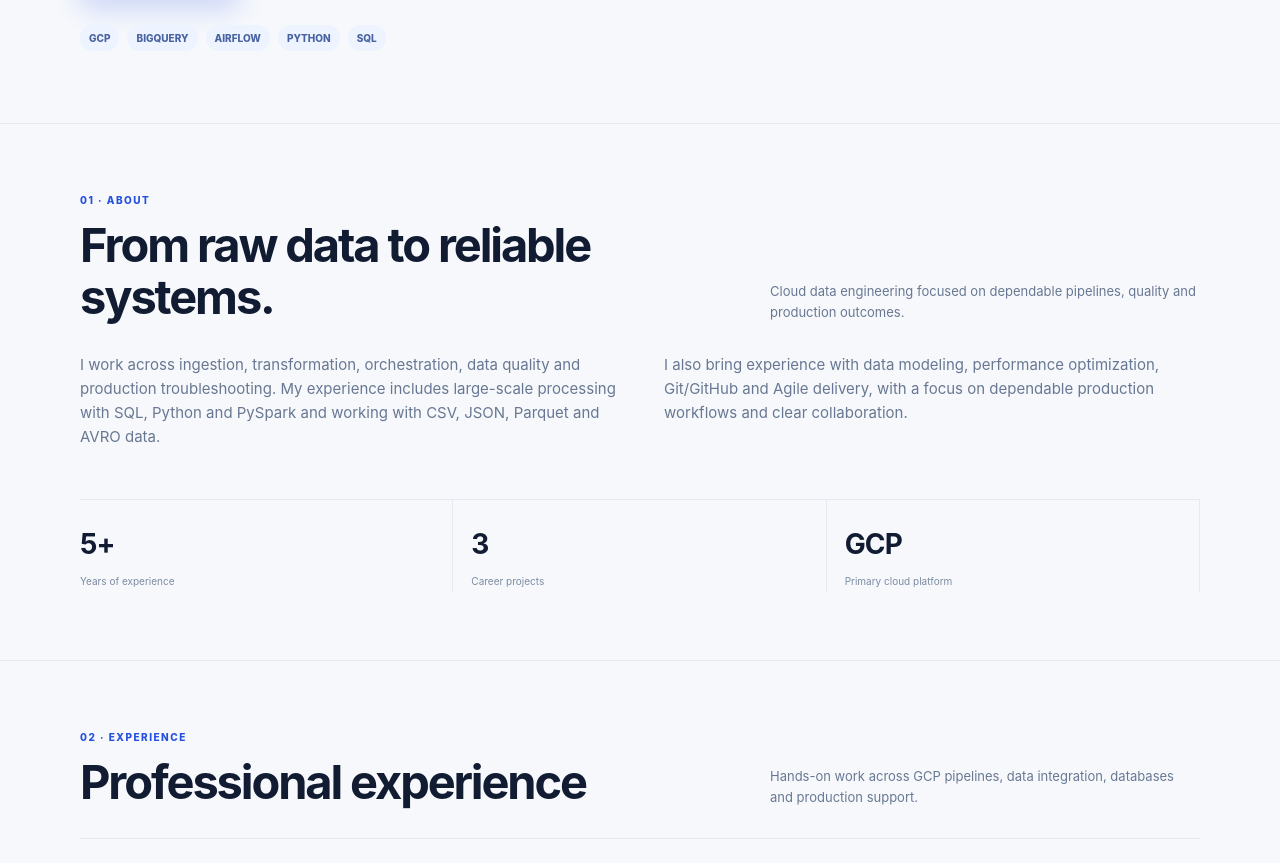
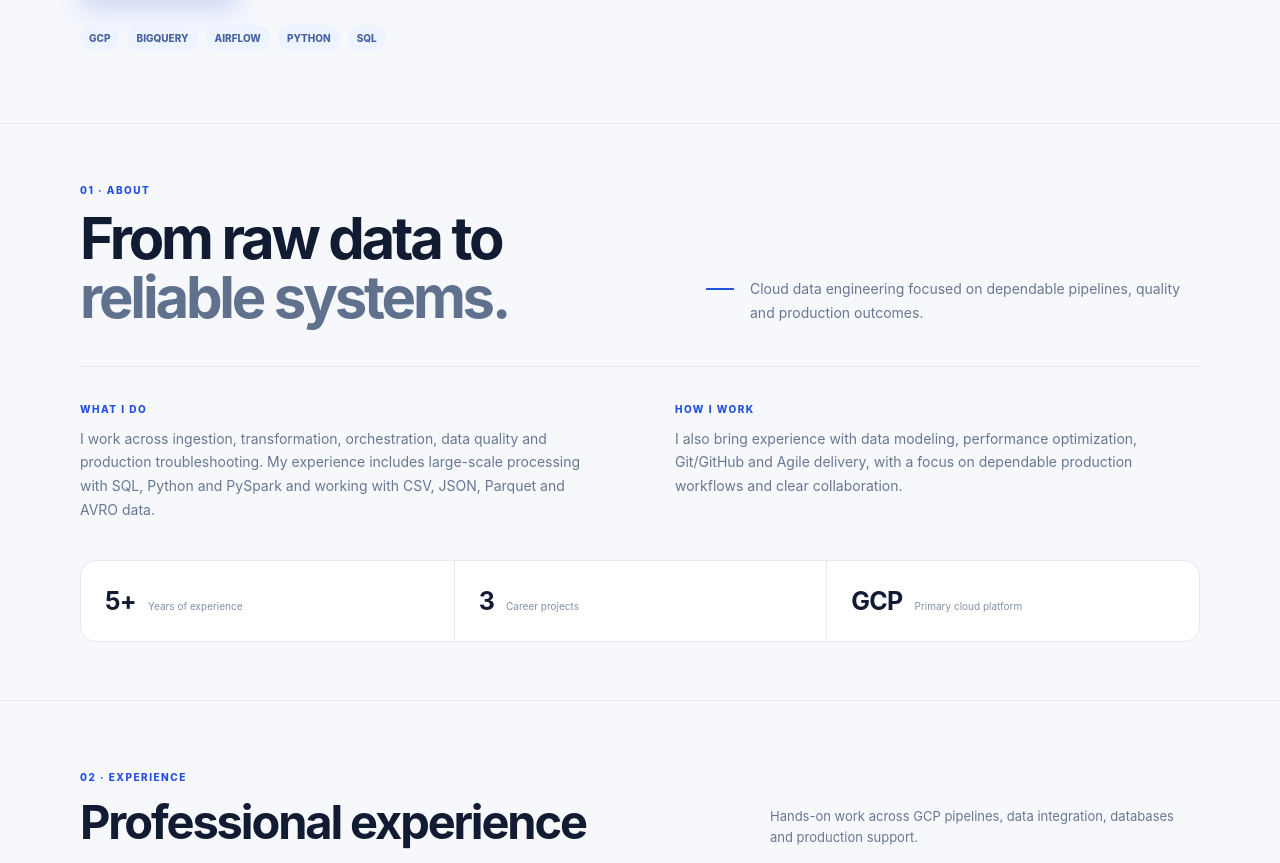
Before and after one commit to Krishna1479/srikrishna-yamana.github.io, a plain HTML site: page index.html in a window 1280 px wide. Shown: the part 711-1574 px from the top of the page. Drawn offline with Linux system fonts and the light colour scheme.

Commit message:
Add files via upload

```diff
--- a/index.html
+++ b/index.html
@@ -99,6 +99,35 @@ h2{font-size:clamp(31px,4vw,47px);line-height:1.1;letter-spacing:-.045em;margin:
 .job{position:relative}
 .job:before{content:"";position:absolute;left:0;top:30px;width:3px;height:0;border-radius:3px;background:var(--blue);transition:height .25s ease}
 .job:hover:before{height:calc(100% - 60px)}
+
+/* V5 About section — compact editorial layout */
+.about-section{padding-top:58px;padding-bottom:58px}
+.about-intro{display:grid;grid-template-columns:1.05fr .95fr;gap:80px;align-items:end;padding-bottom:38px;border-bottom:1px solid var(--line)}
+.about-intro h2{font-size:clamp(38px,4.7vw,58px);line-height:1.02;letter-spacing:-.055em;margin:0}
+.about-intro h2 span{color:#60718e}
+.about-lead{display:flex;gap:16px;align-items:flex-start;padding-bottom:4px}
+.about-lead-line{width:28px;height:2px;background:var(--blue);margin-top:11px;flex:0 0 auto}
+.about-lead p{margin:0;color:var(--muted);font-size:14px;line-height:1.65;max-width:460px}
+.about-content{display:grid;grid-template-columns:1fr 1fr;gap:70px;padding:34px 0 38px}
+.about-copy{max-width:570px}
+.about-kicker{color:var(--blue)!important;font-size:10px!important;font-weight:800!important;letter-spacing:.15em;margin:0 0 10px!important}
+.about-copy p:last-child{color:var(--muted);font-size:14px;line-height:1.7;margin:0}
+.about-stats{display:grid;grid-template-columns:repeat(3,1fr);border:1px solid var(--line);border-radius:16px;background:#fff;overflow:hidden}
+.about-stat{padding:20px 24px;display:flex;align-items:baseline;gap:12px}
+.about-stat+.about-stat{border-left:1px solid var(--line)}
+.about-stat strong{font-size:25px;letter-spacing:-.03em}
+.about-stat span{font-size:10px;color:#8291a8}
+@media(max-width:850px){
+  .about-intro{grid-template-columns:1fr;gap:22px;padding-bottom:28px}
+  .about-content{gap:28px}
+}
+@media(max-width:560px){
+  .about-section{padding-top:48px;padding-bottom:48px}
+  .about-content{grid-template-columns:1fr;padding:28px 0}
+  .about-stats{grid-template-columns:1fr}
+  .about-stat+.about-stat{border-left:0;border-top:1px solid var(--line)}
+  .about-stat{padding:16px 18px}
+}
 </style>
 </head>
 <body>
@@ -136,10 +165,34 @@ h2{font-size:clamp(31px,4vw,47px);line-height:1.1;letter-spacing:-.045em;margin:
   </div>
 </section>
 
-<section id="about" class="section"><div class="container">
-  <div class="section-head"><div><div class="label">01 · ABOUT</div><h2>From raw data to reliable systems.</h2></div><p>Cloud data engineering focused on dependable pipelines, quality and production outcomes.</p></div>
-  <div class="about-grid"><div><p>I work across ingestion, transformation, orchestration, data quality and production troubleshooting. My experience includes large-scale processing with SQL, Python and PySpark and working with CSV, JSON, Parquet and AVRO data.</p></div><div><p>I also bring experience with data modeling, performance optimization, Git/GitHub and Agile delivery, with a focus on dependable production workflows and clear collaboration.</p></div></div>
-  <div class="stats"><div class="stat"><strong>5+</strong><span>Years of experience</span></div><div class="stat"><strong>3</strong><span>Career projects</span></div><div class="stat"><strong>GCP</strong><span>Primary cloud platform</span></div></div>
+<section id="about" class="section about-section"><div class="container">
+  <div class="about-intro">
+    <div>
+      <div class="label">01 · ABOUT</div>
+      <h2>From raw data to<br><span>reliable systems.</span></h2>
+    </div>
+    <div class="about-lead">
+      <div class="about-lead-line"></div>
+      <p>Cloud data engineering focused on dependable pipelines, quality and production outcomes.</p>
+    </div>
+  </div>
+
+  <div class="about-content">
+    <div class="about-copy">
+      <p class="about-kicker">WHAT I DO</p>
+      <p>I work across ingestion, transformation, orchestration, data quality and production troubleshooting. My experience includes large-scale processing with SQL, Python and PySpark and working with CSV, JSON, Parquet and AVRO data.</p>
+    </div>
+    <div class="about-copy">
+      <p class="about-kicker">HOW I WORK</p>
+      <p>I also bring experience with data modeling, performance optimization, Git/GitHub and Agile delivery, with a focus on dependable production workflows and clear collaboration.</p>
+    </div>
+  </div>
+
+  <div class="about-stats">
+    <div class="about-stat"><strong>5+</strong><span>Years of experience</span></div>
+    <div class="about-stat"><strong>3</strong><span>Career projects</span></div>
+    <div class="about-stat"><strong>GCP</strong><span>Primary cloud platform</span></div>
+  </div>
 </div></section>
 
 <section id="experience" class="section"><div class="container">
```
Also changed, not shown: 1 other file.
